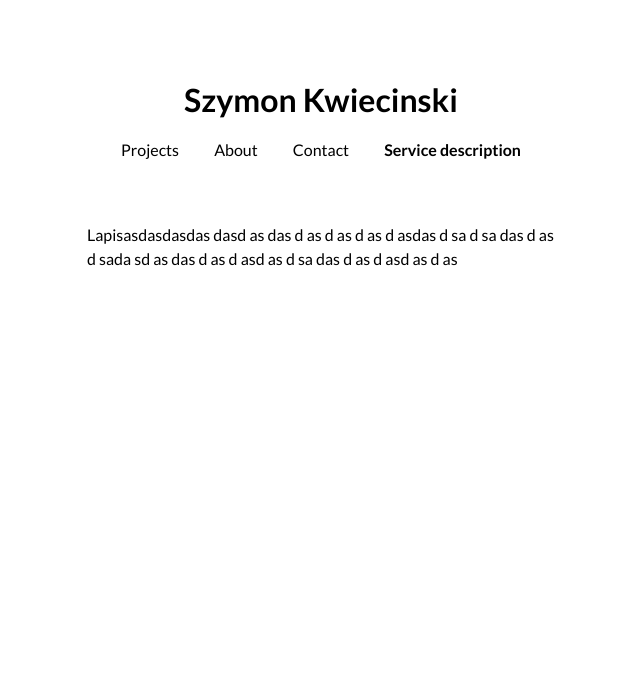
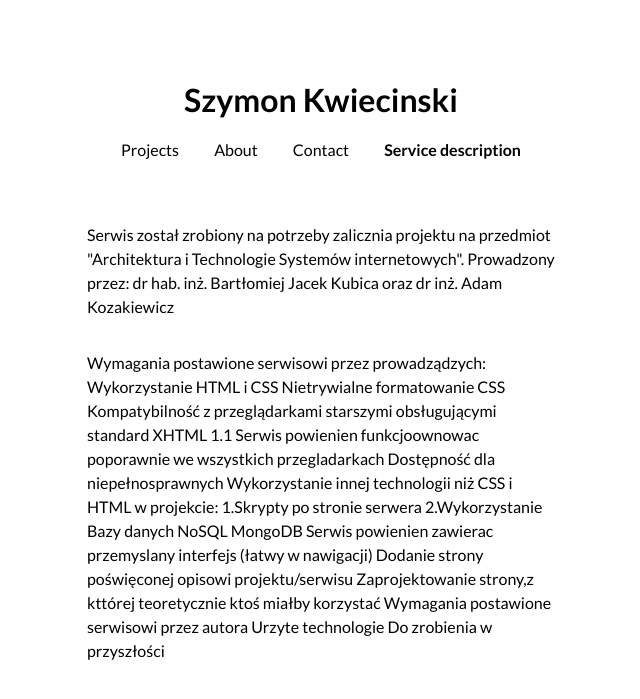
Before and after one commit to SzymonKwiecinski/Portfolio, a Flask app: page /description in a window 1280 px wide. Shown: the top 699 px of the page, without its empty margins (319-959 px from the left). Run offline with Flask 2, Linux system fonts and the light colour scheme.

Commit message:
description 1

```diff
--- a/templates/description.html
+++ b/templates/description.html
@@ -3,8 +3,30 @@
 {% block content %}
     <main class="main main--description">
         <p>
-            Lapisasdasdasdas dasd as das d as d as d as d asdas d sa d sa das d as d
-            sada sd as das d as d asd as d sa das d as d asd as d as
+            Serwis został zrobiony na potrzeby zalicznia projektu na przedmiot "Architektura i Technologie Systemów internetowych".
+            Prowadzony przez: dr hab. inż. Bartłomiej Jacek Kubica oraz dr inż. Adam Kozakiewicz
+        </p>
+        <p>
+            Wymagania postawione serwisowi przez prowadządzych:
+                Wykorzystanie HTML i CSS
+                Nietrywialne formatowanie CSS
+                Kompatybilność z przeglądarkami starszymi obsługującymi standard XHTML 1.1
+                Serwis powienien funkcjoownowac poporawnie we wszystkich przegladarkach
+                Dostępność dla niepełnosprawnych
+                Wykorzystanie innej technologii niż CSS i HTML w projekcie:
+                    1.Skrypty po stronie serwera
+                    2.Wykorzystanie Bazy danych NoSQL MongoDB
+                Serwis powienien zawierac przemyslany interfejs (łatwy w nawigacji)
+                Dodanie strony poświęconej opisowi projektu/serwisu
+                Zaprojektowanie strony,z kttórej teoretycznie ktoś miałby korzystać
+            Wymagania postawione serwisowi przez autora
+
+            Urzyte technologie
+
+            Do zrobienia w przyszłości
+        </p>
+        <p>
+
         </p>
     </main>
 {% endblock %}
```
